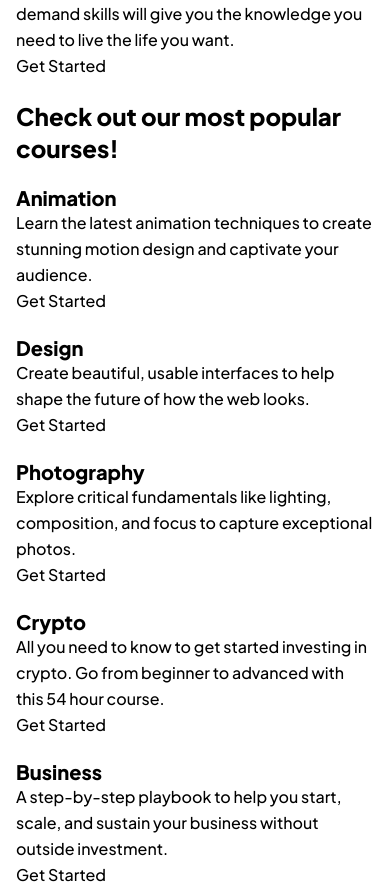
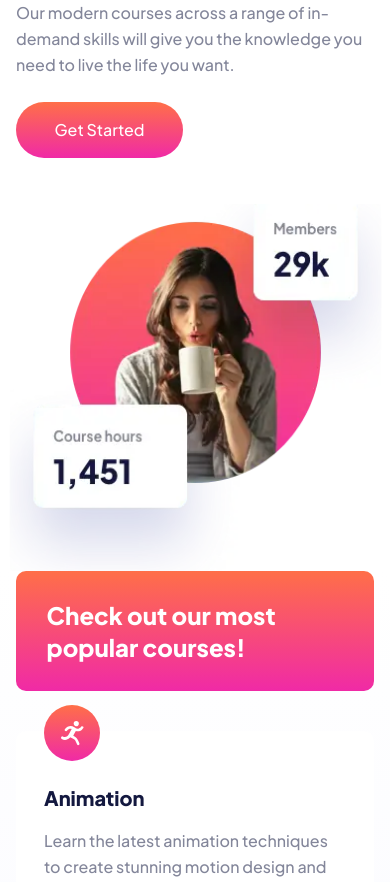
Before and after one commit to jdnunez504/skilled-elearning-landing-page, a plain HTML site: page docs/index.html in a window 390 px wide. Shown: the part 230-1112 px from the top of the page. Drawn offline with Linux system fonts and the light colour scheme.

Commit message:
Mobile styling completed

```diff
--- a/docs/index.html
+++ b/docs/index.html
@@ -22,53 +22,58 @@
       </div>
     </header>
     <section class="home">
-      <div class="home-container">
-        <h1 class="home-title">Maximize skill, minimize budget</h1>
-        <p class="home-intro">Our modern courses across a range of in-demand skills will give you the knowledge you need to live the life you want.</p>
+      <div class="intro">
+        <h1 class="intro-title">Maximize skill, minimize budget</h1>
+        <p class="intro-text">Our modern courses across a range of in-demand skills will give you the knowledge you need to live the life you want.</p>
         <div class="Btn Btn--home">
           <p class="Btn-title">Get Started</p>
         </div>
       </div>
-      <div class="hero-wrapper">
-        <img class="hero-img" src="#" alt="" >
+      <div class="hero-img">
+        <!-- <img class="hero-img" src="#" alt="" > -->
       </div>
     </section>
-    <section class="course-list">
-      <ul class="courses">
-        <li class="course course--intro">
+    <section class="courses">
+      <ul class="courses-list">
+        <li class="course course--cta">
 
-          <h2 class="course-title">Check out our most popular courses!</h2>
+          <h2 class="course--cta-title">Check out our most popular courses!</h2>
 
         </li>
         <li class="course course1">
-          <img src="" alt="" class="icon">
+          <div class="icon icon1"></div>
+          <!-- <img src="" alt="" class="icon"> -->
           <h3 class="course-title">Animation</h3>
           <p class="course-details">Learn the latest animation techniques to create stunning motion design and captivate your audience.</p>
-          <a href="#" class="cta-link"><p class="cta-title">Get Started</p></a>
+          <a href="#" class="cta"><p class="cta-title">Get Started</p></a>
         </li>
         <li class="course course2">
-          <img src="" alt="" class="icon">
+          <div class="icon icon2"></div>
+          <!-- <img src="" alt="" class="icon"> -->
           <h3 class="course-title">Design</h3>
           <p class="course-details">Create beautiful, usable interfaces to help shape the future of how the web looks.</p>
-          <a href="#" class="cta-link"><p class="cta-title">Get Started</p></a>
+          <a href="#" class="cta"><p class="cta-title">Get Started</p></a>
         </li>
         <li class="course course3">
-          <img src="" alt="" class="icon">
+          <div class="icon icon3"></div>
+          <!-- <img src="" alt="" class="icon"> -->
           <h3 class="course-title">Photography</h3>
           <p class="course-details">Explore critical fundamentals like lighting, composition, and focus to capture exceptional photos.</p>
-          <a href="#" class="cta-link"><p class="cta-title">Get Started</p></a>
+          <a href="#" class="cta"><p class="cta-title">Get Started</p></a>
         </li>
         <li class="course course4">
-          <img src="" alt="" class="icon">
+          <div class="icon icon4"></div>
+          <!-- <img src="" alt="" class="icon"> -->
           <h3 class="course-title">Crypto</h3>
           <p class="course-details">All you need to know to get started investing in crypto. Go from beginner to advanced with this 54 hour course.</p>
-          <a href="#" class="cta-link"><p class="cta-title">Get Started</p></a>
+          <a href="#" class="cta"><p class="cta-title">Get Started</p></a>
         </li>
         <li class="course course5">
-          <img src="" alt="" class="icon">
+          <div class="icon icon5"></div>
+          <!-- <img src="" alt="" class="icon"> -->
           <h3 class="course-title">Business</h3>
           <p class="course-details">A step-by-step playbook to help you start, scale, and sustain your business without outside investment.</p>
-          <a href="#" class="cta-link"><p class="cta-title">Get Started</p></a>
+          <a href="#" class="cta"><p class="cta-title">Get Started</p></a>
         </li>
 
       </ul>
--- a/docs/scss/_variables.scss
+++ b/docs/scss/_variables.scss
@@ -1,6 +1,7 @@
 // Color
-$clr-pri-grd: linear-gradient(#f02aa6,#ff6f48);
+$clr-pri-grd: linear-gradient(#ff6f48,#f02aa6);
 $clr-sec-grd: linear-gradient(#4851ff, #f02aa6);
+$clr-neut-grd: linear-gradient(#ffffff,#f0F1ff);
 
 $clr-pri-1: #13183f;
 $clr-sec-1: #f74780;
--- a/docs/scss/style.scss
+++ b/docs/scss/style.scss
@@ -54,6 +54,47 @@ main {
     background-color: $clr-neu-1;
 }
 
+.Btn {
+    display: inline-block;
+    padding: pxl(11) pxl(25);
+    border-radius: pxl(30);
+    &-title{
+        color: $clr-neu-1;
+    }
+    &--header {
+        background-color: $clr-pri-1;
+    }
+    &--home {
+        background-image: $clr-pri-grd;
+        padding: pxl(15) pxl(38.5);
+    }
+    &--footer {
+        background-image: $clr-sec-grd;
+    }
+}
+.icon {
+    height: pxl(56);
+    width: pxl(56);
+    background-size: cover;
+    margin-top: pxl(-26);
+    margin-bottom: pxl(24);
+    &1 {
+        background-image: url('../images/icon-animation.svg');
+    }
+    &2 {
+        background-image: url('../images/icon-design.svg');
+    }
+    &3 {
+        background-image: url('../images/icon-photography.svg');
+    }
+    &4 {
+        background-image: url('../images/icon-crypto.svg');
+    }
+    &5 {
+        background-image: url('../images/icon-business.svg');
+    }
+}
+
 .header {
     background-color: $clr-neu-1;
     padding: pxl(16);
@@ -61,38 +102,97 @@ main {
     display: flex;
     align-items: center;
     justify-content: space-between;
+    /**********************/
     margin-bottom: pxl(38);
-    logo {
+    .logo {
         //
         &--header {
             //
         }
     }
-    .Btn {
-        display: inline-block;
-        padding: pxl(11.5) pxl(18);
-        border-radius: pxl(30);
-        &--header {
-            background-color: $clr-pri-1;
+}
+
+.home {
+    display: flex;
+    flex-direction: column;
+    background-color: $clr-neu-1;
+    // padding: pxl(0) pxl(16);
+    /**********************/
+    margin-bottom: pxl(0);
+
+    .intro {
+        padding: pxl(0) pxl(16);
+        /**********************/
+        margin-bottom: pxl(46);
+
+        &-title {
+            color: $clr-pri-1;
+            margin-bottom: pxl(26);
         }
-        &-title{
-            color: $clr-neu-1;
+        &-text {
+            color: $clr-neu-2;
+            margin-bottom: pxl(24);
+        }
+    }
+
+    .hero-img {
+        align-self: center;
+        height: pxl(367);
+        width: pxl(375);
+        background-image: url('../images/image-hero-mobile.webp');
+        background-size: 115% 115%;
+        background-position: center center;
+    }
+}
+
+.courses {
+    background-image: $clr-neut-grd;
+    padding: pxl(0) pxl(16);
+    &-list {
+        display: grid;
+        gap: pxl(40);
+        .course {
+            background-color: $clr-neu-1;
+            padding-top: pxl(0);
+            padding-left: pxl(28);
+            padding-right: pxl(28);
+            padding-bottom: pxl(32);
+            border-radius: pxl(10);
+            &:last-of-type {
+                margin-bottom: pxl(80);
+            }
+            &--cta {
+                background-image: $clr-pri-grd;
+                padding: pxl(28) pxl(30.5);
+                &-title {
+                    color: $clr-neu-1;
+                }
+            }
+            &-title {
+                color: $clr-pri-1;
+                margin-bottom: pxl(18);
+            }
+            &-details {
+                color: $clr-neu-2;
+                margin-bottom: pxl(24);
+            }
+            .cta {
+                &-title {
+                    color: $clr-sec-1;
+                    font-weight: 700;
+                }
+            }
         }
     }
 }
 
-.home {
-    background-color: $clr-neu-1;
-    padding: pxl(0) pxl(16);
+.footer {
+    display: flex;
+    align-items: center;
+    justify-content: space-between;
+    background-color: $clr-pri-1;
+    padding-top: pxl(36);
+    padding-bottom: pxl(36);
+    padding-left: pxl(16);
+    padding-right: pxl(16);
 }
-
-.course-list {
-    background-color: $clr-neu-1;
-    padding: pxl(0) pxl(16);
-}
-
-.footer {
-    background-color: $clr-pri-1;
-    padding: pxl(16);
-    padding-top: 0;
-}
```
Also changed, not shown: docs/css/style.css, 1 other file.
